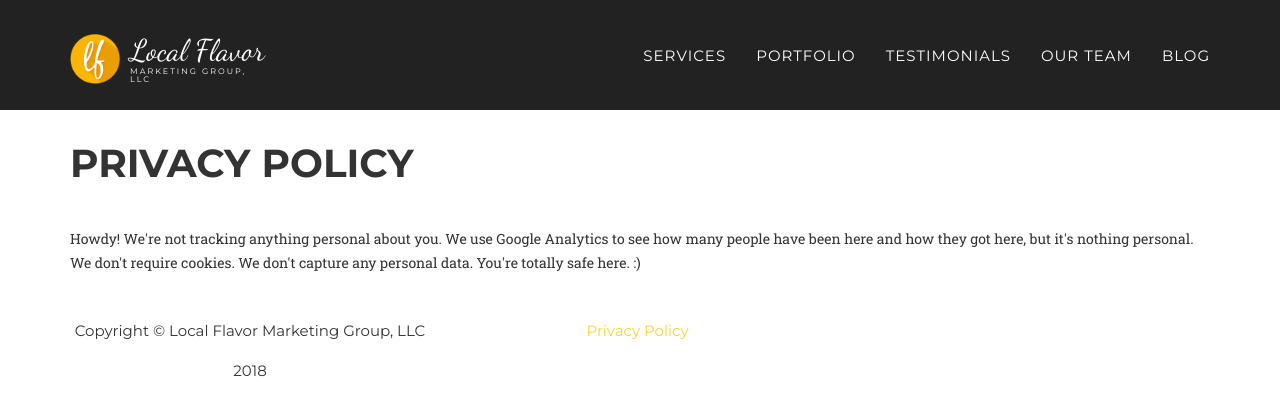
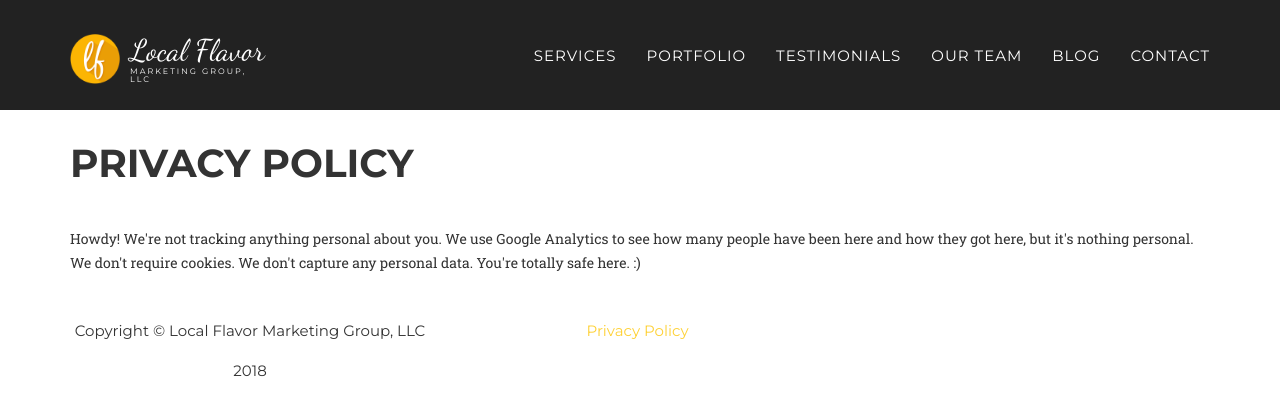
Before and after one commit to localflavor/localflavor.github.io, a Jekyll site: the page built from privacy_policy.md, in a window 1280 px wide. Shown: the top 415 px of the page. Built offline with Jekyll 4.4.1, drawn with Linux system fonts in a browser that asks for light colours; nearby versions of some CDN libraries; some web fonts are replaced.

Commit message:
Adds contact link to navbar

```diff
--- a/_includes/navbar.html
+++ b/_includes/navbar.html
@@ -31,7 +31,7 @@
         <li><a class="page-scroll" href="/#testimonials">Testimonials</a></li>
         <li><a class="page-scroll" href="/#team">Our Team</a></li>
         <li><a class="page-scroll" href="/posts">Blog</a></li>
-        <!-- <li><a class="page-scroll" href="/#contact">Contact</a></li> -->
+        <li><a class="page-scroll" href="/#contact">Contact</a></li>
       </ul>
     </div>
     <!-- /.navbar-collapse -->
```
